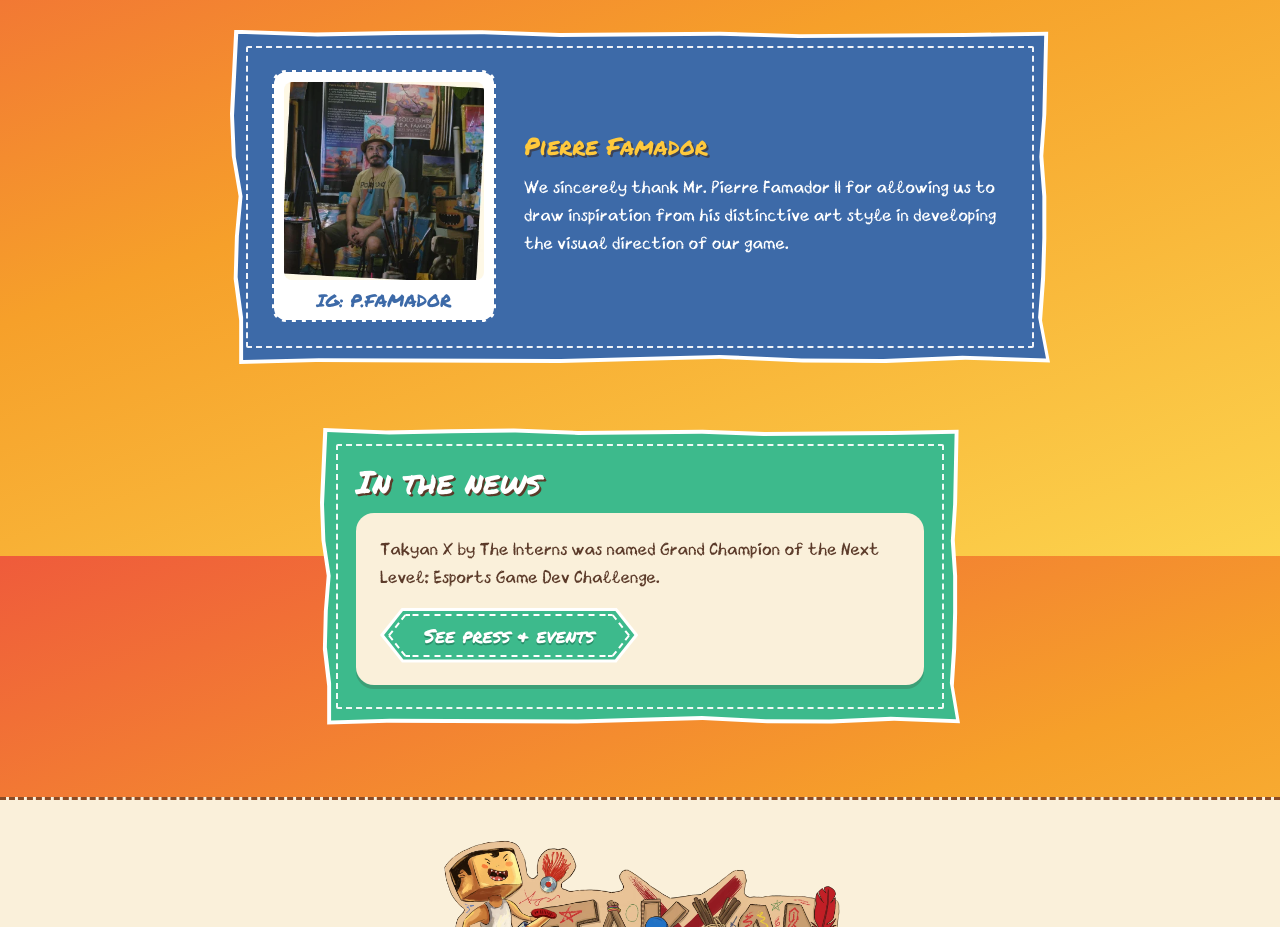
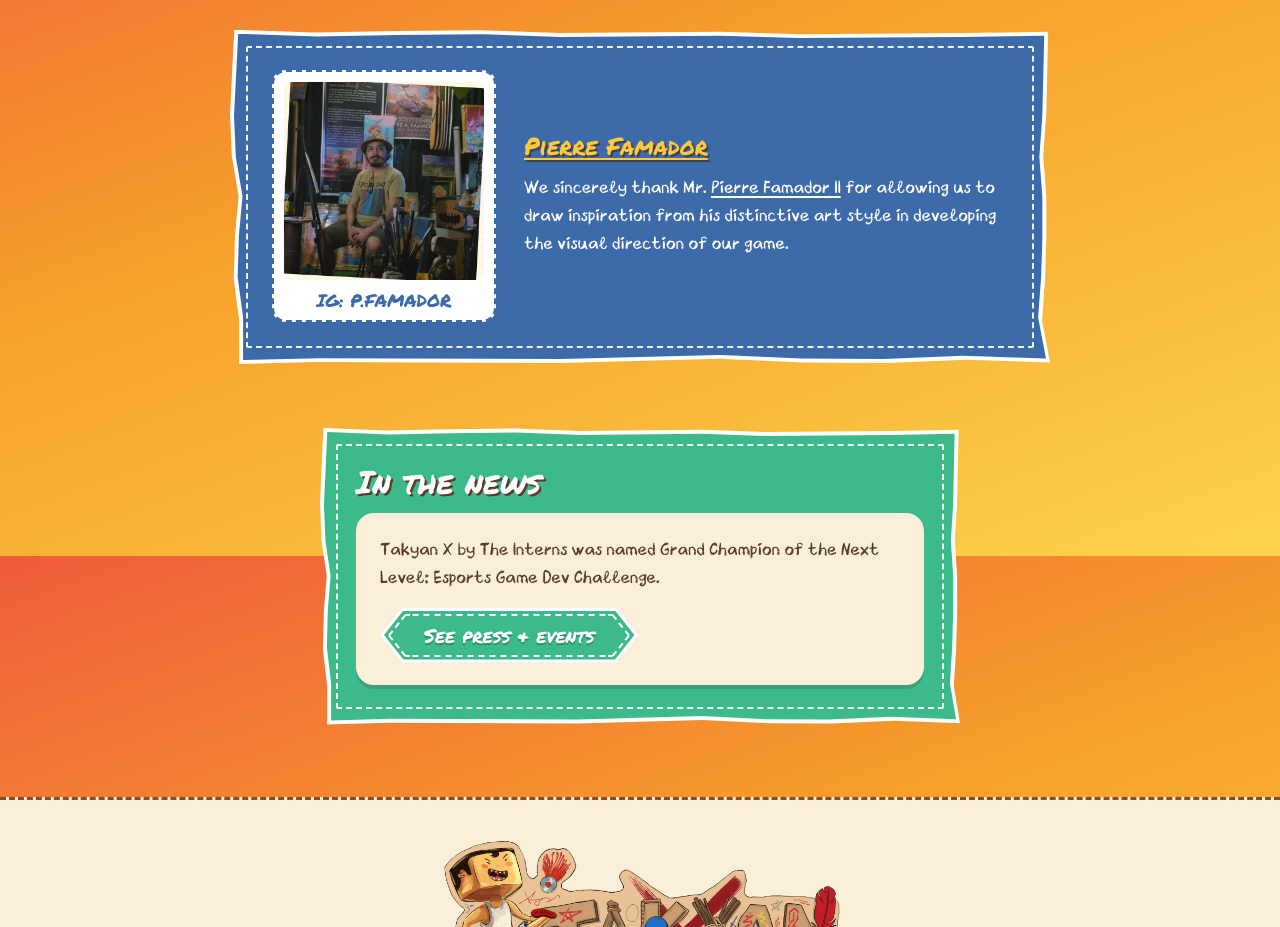
Before and after one commit to Joryuoo/Takyanx, a React (Vite) app: page / in a window 1280 px wide. Shown: the part 7444-8371 px from the top of the page. Built offline with nearby package versions, Linux system fonts and the light colour scheme; no server answers.

Commit message:
feat(thanks): link Pierre Famador's name to his portfolio

```diff
--- a/src/components/Thanks.jsx
+++ b/src/components/Thanks.jsx
@@ -1,4 +1,6 @@
 import pierre from '../assets/img/pierre-famador.webp'
+
+const PIERRE_URL = 'https://cargocollective.com/pierrefamador'
 
 // Wording follows the in-game Special Thanks credits page.
 export default function Thanks() {
@@ -11,9 +13,17 @@ export default function Thanks() {
           <figcaption>IG: P.FAMADOR</figcaption>
         </figure>
         <div className="thanks__text">
-          <p className="thanks__name">Pierre Famador</p>
+          <p className="thanks__name">
+            <a href={PIERRE_URL} target="_blank" rel="noreferrer noopener">
+              Pierre Famador
+            </a>
+          </p>
           <p>
-            We sincerely thank Mr. Pierre Famador II for allowing us to draw
+            We sincerely thank Mr.{' '}
+            <a href={PIERRE_URL} target="_blank" rel="noreferrer noopener">
+              Pierre Famador II
+            </a>{' '}
+            for allowing us to draw
             inspiration from his distinctive art style in developing the visual
             direction of our game.
           </p>
--- a/src/index.css
+++ b/src/index.css
@@ -239,6 +239,8 @@ h1, h2, h3 { font-family: var(--font-display); font-weight: 400; line-height: 1.
 .thanks__text { grid-area: text; }
 .thanks__name { font-family: var(--font-display); font-size: 1.5rem; color: var(--card-yellow); text-shadow: 2px 2px 0 rgba(58,34,22,.55); margin: 0 0 6px; }
 .thanks__text p { margin: 0 0 8px; }
+.thanks__text a { color: inherit; text-decoration: underline; text-decoration-thickness: 2px; text-underline-offset: 3px; }
+.thanks__text a:hover, .thanks__text a:focus-visible { text-decoration-color: var(--card-yellow); }
 @media (max-width: 640px) {
   .thanks { grid-template-columns: 1fr; grid-template-areas: "title" "photo" "text"; justify-items: center; text-align: center; }
 }
```
